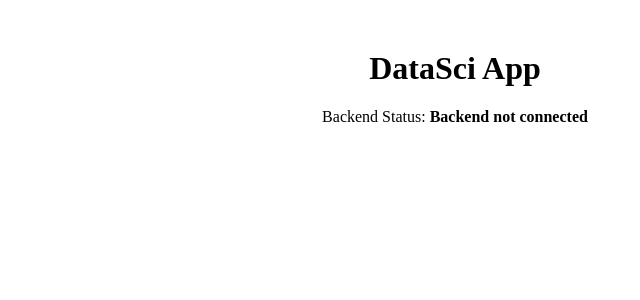
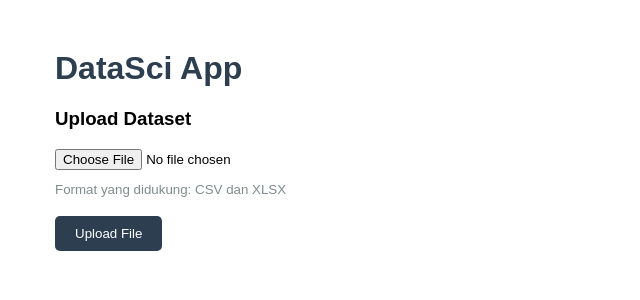
Before and after one commit to susenoantonio11-ai/DataSci-app, a React (Create React App) app in the folder frontend/: page / in a window 1280 px wide. Shown: the top 300 px of the page, without its empty margins (185-825 px from the left). Built offline with nearby package versions, Linux system fonts and the light colour scheme; no server answers.

Commit message:
add CSV and XLSX upload feature

```diff
--- a/frontend/src/App.js
+++ b/frontend/src/App.js
@@ -1,19 +1,89 @@
-import React, { useEffect, useState } from 'react';
+import React, { useState } from 'react';
 import axios from 'axios';
 
 function App() {
-  const [status, setStatus] = useState('Loading...');
+  const [file, setFile] = useState(null);
+  const [result, setResult] = useState(null);
+  const [loading, setLoading] = useState(false);
+  const [error, setError] = useState(null);
 
-  useEffect(() => {
-    axios.get('http://34.50.69.169:8000/health')
-      .then(res => setStatus(res.data.status))
-      .catch(() => setStatus('Backend not connected'));
-  }, []);
+  const handleUpload = async () => {
+    if (!file) return alert("Pilih file CSV atau XLSX dulu!");
+    setLoading(true);
+    setError(null);
+    const formData = new FormData();
+    formData.append("file", file);
+    try {
+      const res = await axios.post("http://34.50.69.169:8000/upload", formData);
+      setResult(res.data);
+    } catch (err) {
+      setError(err.response?.data?.detail || "Gagal upload file!");
+    }
+    setLoading(false);
+  };
 
   return (
-    <div style={{ textAlign: 'center', marginTop: '50px' }}>
-      <h1>DataSci App</h1>
-      <p>Backend Status: <strong>{status}</strong></p>
+    <div style={{ maxWidth: "800px", margin: "50px auto", fontFamily: "Arial" }}>
+      <h1 style={{ color: "#2c3e50" }}>DataSci App</h1>
+      <h3>Upload Dataset</h3>
+
+      <input
+        type="file"
+        accept=".csv,.xlsx"
+        onChange={(e) => setFile(e.target.files[0])}
+        style={{ marginBottom: "10px" }}
+      />
+      <br />
+      <small style={{ color: "#7f8c8d" }}>Format yang didukung: CSV dan XLSX</small>
+      <br /><br />
+      <button
+        onClick={handleUpload}
+        disabled={loading}
+        style={{
+          backgroundColor: "#2c3e50",
+          color: "white",
+          padding: "10px 20px",
+          border: "none",
+          borderRadius: "5px",
+          cursor: "pointer"
+        }}
+      >
+        {loading ? "Uploading..." : "Upload File"}
+      </button>
+
+      {error && (
+        <p style={{ color: "red", marginTop: "10px" }}>{error}</p>
+      )}
+
+      {result && (
+        <div style={{ marginTop: "20px" }}>
+          <h3>Hasil Upload</h3>
+          <p>Nama File: <strong>{result.filename}</strong></p>
+          <p>Jumlah Baris: <strong>{result.rows}</strong></p>
+          <p>Kolom: <strong>{result.columns.join(", ")}</strong></p>
+          <h4>Preview Data (5 baris pertama):</h4>
+          <div style={{ overflowX: "auto" }}>
+            <table border="1" cellPadding="8" style={{ borderCollapse: "collapse", width: "100%" }}>
+              <thead>
+                <tr>
+                  {result.columns.map((col) => (
+                    <th key={col} style={{ backgroundColor: "#2c3e50", color: "white" }}>{col}</th>
+                  ))}
+                </tr>
+              </thead>
+              <tbody>
+                {result.preview.map((row, i) => (
+                  <tr key={i} style={{ backgroundColor: i % 2 === 0 ? "#f9f9f9" : "white" }}>
+                    {result.columns.map((col) => (
+                      <td key={col}>{row[col]}</td>
+                    ))}
+                  </tr>
+                ))}
+              </tbody>
+            </table>
+          </div>
+        </div>
+      )}
     </div>
   );
 }
```
Also changed, not shown: 2 other files (tests, documents, lock files or other folders).
